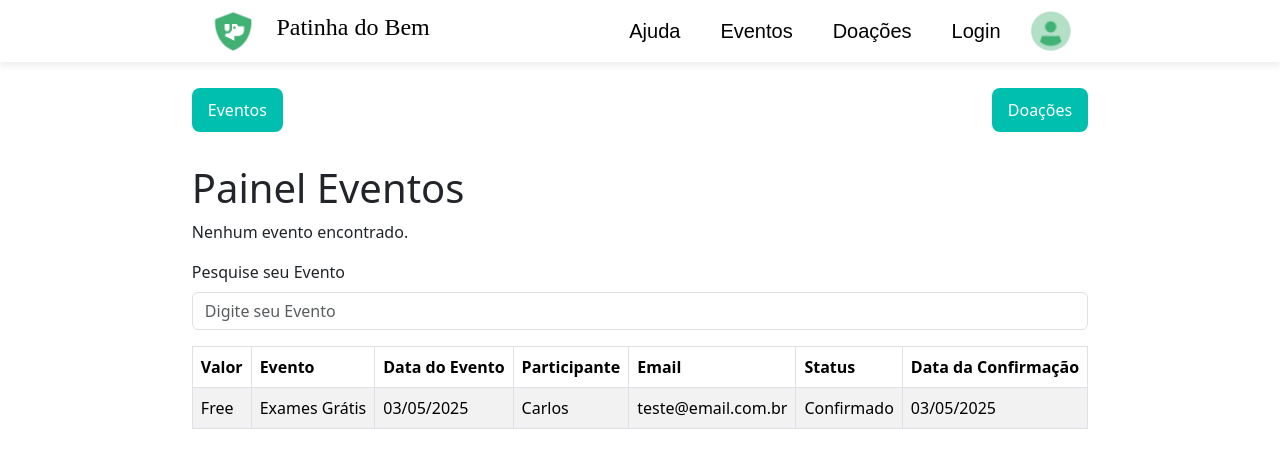
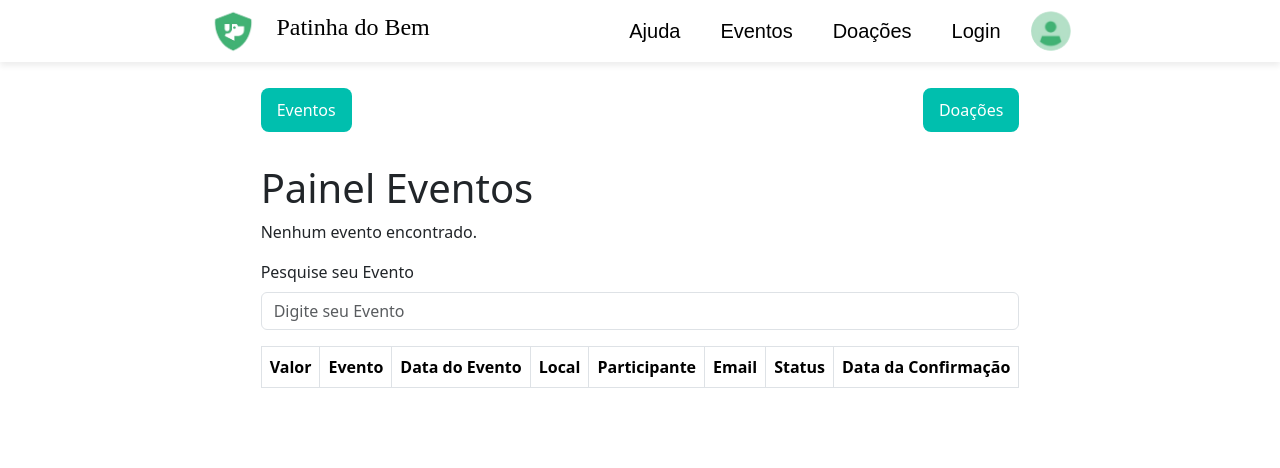
Before and after one commit to PedroBolverk/Patinha-do-Bem, a Next.js app: page /PagePainel in a window 1280 px wide. Shown: the top 468 px of the page. Built offline with nearby package versions, Linux system fonts and the light colour scheme; a web font is replaced by a local one.

Commit message:
Add Painel e Eventos por usuário

```diff
--- a/src/app/PagePainel/page.js
+++ b/src/app/PagePainel/page.js
@@ -69,6 +69,7 @@ export default function Painel() {
             <th>Valor</th>
             <th>Evento</th>
             <th>Data do Evento</th>
+            <th>Local</th>
             <th>Participante</th>
             <th>Email</th>
             <th>Status</th>
@@ -76,15 +77,18 @@ export default function Painel() {
           </tr>
         </thead>
         <tbody>
-          <tr>
+          {eventos.map(evento => (
+          <tr key={evento.id}>
             <td>Free</td>
-            <td>Exames Grátis</td>
-            <td>03/05/2025</td>
+            <td style={{ marginTop: 0 }}>{evento.titulo}</td>
+            <td>{new Date(evento.dataIni).toLocaleDateString('pt-BR')} até {new Date(evento.dataFim).toLocaleDateString('pt-BR')}</td>
+            <td>{evento.local}</td>
             <td>Carlos</td>
             <td>teste@email.com.br</td>
             <td>Confirmado</td>
             <td>03/05/2025</td>
           </tr>
+          ))}
         </tbody>
       </Table>
     </div>
```
